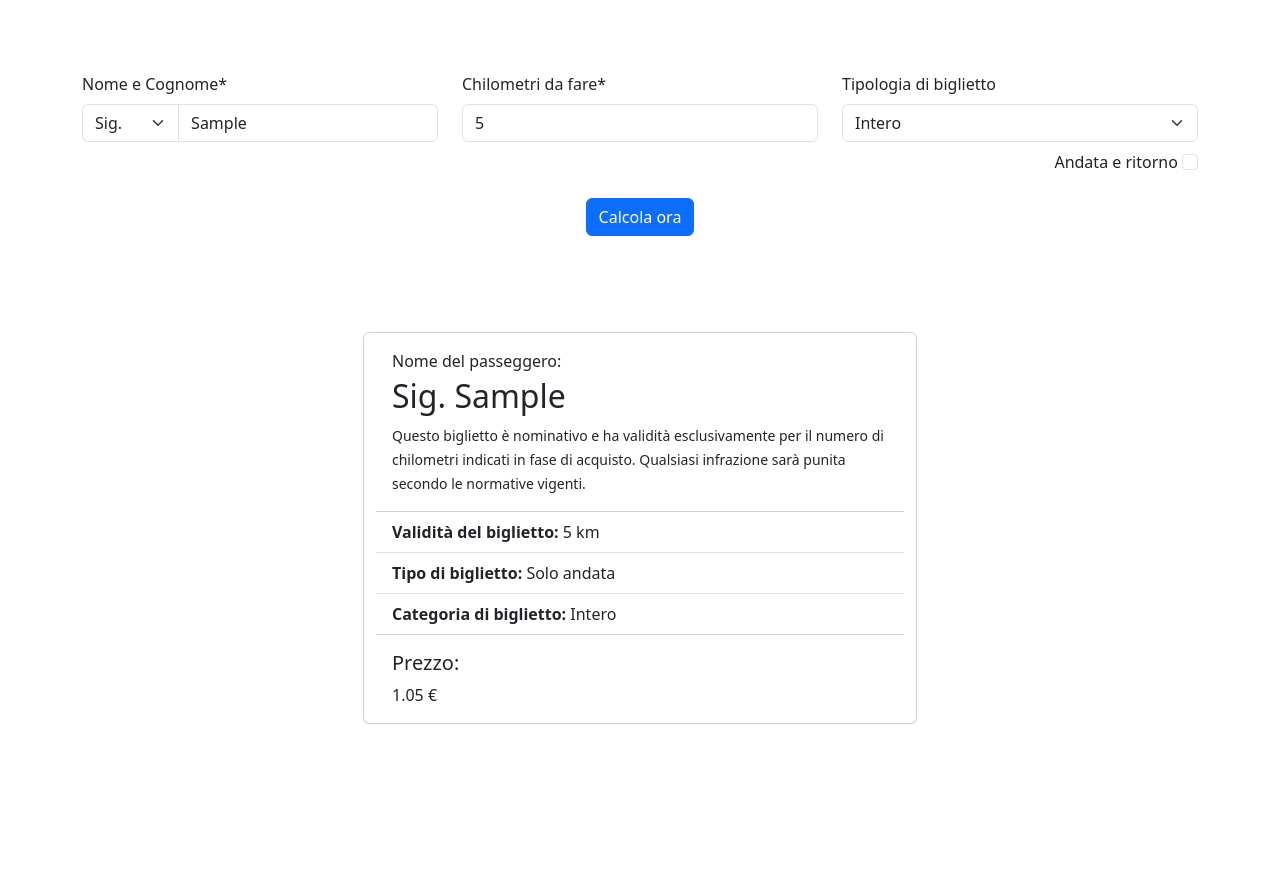
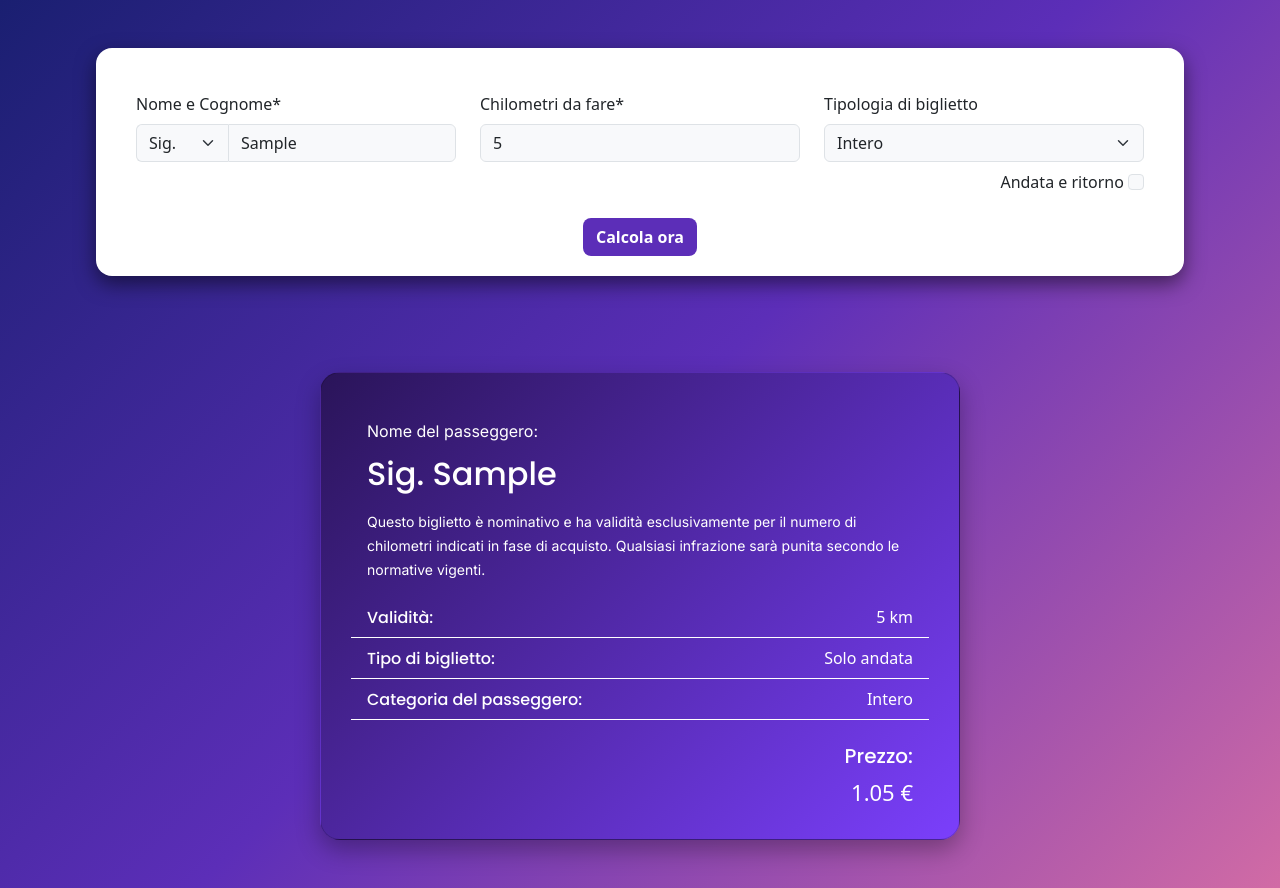
Before and after one commit to SimoL-003/js-biglietto-treno-form, a plain HTML site: page index.html in a window 1280 px wide. Both pictures are taken after typing "Sample", "5" into the empty fields and a click on the button "Calcola ora". Before the commit the page ends 800 px from the top, so only its background shows below. Drawn offline with nearby package versions, Linux system fonts and the light colour scheme.

Commit message:
style: improve UI styling

```diff
--- a/css/style.css
+++ b/css/style.css
@@ -1,10 +1,64 @@
+h1,
+h2,
+h3,
+h4,
+h5,
+h6 {
+    font-family: "Poppins", sans-serif;
+    ;
+}
+
+p {
+    font-family: "Inter", sans-serif;
+}
+
+main {
+    min-height: 100vh;
+    background: linear-gradient(135deg, #1a1f71, #5c2eb8, #d16ba5);
+}
+
+form {
+    background-color: #fff;
+    border-radius: 16px;
+    box-shadow: 0 8px 20px rgba(0, 0, 0, 0.5);
+    padding: 20px 20px !important;
+    max-width: 85%;
+}
+
+.card {
+    max-width: 85%;
+}
+
 .form .row {
     border: 1px solid blue;
     padding: 15px 30px;
     border-radius: 10px;
 }
 
+form input,
+form select {
+    background-color: #f8f9fb !important;
+    border: 1px solid #e0e0e0;
+}
+
+.form-control:focus,
+.form-select:focus,
+.form-check-input:focus {
+    box-shadow: none;
+}
+
+form input:focus,
+form select:focus,
+.form-check-input:checked {
+    border-color: #5c2eb8 !important;
+}
+
+.form-check-input:checked {
+    background-color: #5c2eb8 !important;
+}
+
 select.title {
+    min-width: 92px;
     width: 27%;
     border-bottom-right-radius: 0;
     border-top-right-radius: 0;
@@ -16,3 +70,46 @@ input.name {
     border-bottom-left-radius: 0;
     border-top-left-radius: 0;
 }
+
+form .button {
+    background-color: #5c2eb8;
+    color: #fff;
+    border-radius: 8px;
+    font-weight: 600;
+}
+
+form .button:hover {
+    background-color: #7a42d6;
+    color: #fff;
+}
+
+.card {
+    background: linear-gradient(135deg, #2a1459, #7b3ffc);
+    color: #fff;
+    border-radius: 20px;
+    box-shadow: 0 10px 25px rgba(0, 0, 0, 0.3);
+    padding: 30px 30px;
+}
+
+.card .list-group {
+    border: 0;
+}
+
+.card .list-group-item {
+    background-color: unset !important;
+    color: #fff;
+    border-bottom: 1px solid #fff !important;
+    display: flex;
+    justify-content: space-between;
+    align-items: center;
+}
+
+.card .price-text {
+    font-size: 22px;
+}
+
+@media screen and (min-width: 576px) {
+    form {
+        padding: 20px 40px !important;
+    }
+}
--- a/index.html
+++ b/index.html
@@ -5,21 +5,30 @@
     <meta charset="UTF-8">
     <meta name="viewport"
           content="width=device-width, initial-scale=1.0">
-    <link rel="stylesheet"
-          href="./css/style.css">
+
+    <link rel="preconnect"
+          href="https://fonts.googleapis.com">
+    <link rel="preconnect"
+          href="https://fonts.gstatic.com"
+          crossorigin>
+    <link href="https://fonts.googleapis.com/css2?family=Inter:ital,opsz,wght@0,14..32,100..900;1,14..32,100..900&family=Poppins:ital,wght@0,100;0,200;0,300;0,400;0,500;0,600;0,700;0,800;0,900;1,100;1,200;1,300;1,400;1,500;1,600;1,700;1,800;1,900&display=swap"
+          rel="stylesheet">
+
     <title>Calcola il prezzo del tuo biglietto</title>
     <link href="https://cdn.jsdelivr.net/npm/bootstrap@5.3.8/dist/css/bootstrap.min.css"
           rel="stylesheet"
           integrity="sha384-sRIl4kxILFvY47J16cr9ZwB07vP4J8+LH7qKQnuqkuIAvNWLzeN8tE5YBujZqJLB"
           crossorigin="anonymous">
+    <link rel="stylesheet"
+          href="./css/style.css">
 </head>
 
 <body>
-    <main>
-        <form class="container mt-5"
+    <main class="pt-5">
+        <form class="container-fluid"
               action="">
             <div class="row">
-                <div class="col-12 col-md-4 mt-4">
+                <div class="col-12 col-md-4 pt-4">
                     <label class="form-label"
                            for="name">Nome e Cognome*</label>
                     <div class="d-flex">
@@ -71,29 +80,39 @@
                     </div>
                 </div>
                 <div class="col-12 text-center mt-4">
-                    <button class="btn btn-primary"
+                    <button class="btn button"
                             type="submit"
                             id="send">Calcola ora
                     </button>
                 </div>
             </div>
         </form>
-        <section class="mt-5 pt-5">
-            <div class="container">
-                <div class="row d-flex justify-content-center px-3">
+        <section class="mt-5 pt-5 pb-5">
+            <div class="container-fluid">
+                <div class="row d-flex justify-content-center">
                     <div class="card col-12 col-md-6 d-none">
                         <div class="card-body">
                             <p class="mb-1">Nome del passeggero:</p>
-                            <h2 class="card-title name">Nome del passeggero</h2>
+                            <h2 class="card-title name py-2">Nome del passeggero</h2>
                             <p class="card-text"><small>Questo biglietto è nominativo e ha validità esclusivamente per il numero di chilometri indicati in fase di acquisto. Qualsiasi infrazione sarà punita secondo le normative vigenti.</small></p>
                         </div>
                         <ul class="list-group list-group-flush">
-                            <li class="list-group-item km"></li>
-                            <li class="list-group-item round-trip"></li>
-                            <li class="list-group-item discount"></li>
+                            <li class="list-group-item km">
+                                <h6 class="mb-0">Validità:</h6>
+                                <span class="km-text"></span>
+                            </li>
+                            <li class="list-group-item round-trip">
+                                <h6 class="mb-0">Tipo di biglietto:</h6>
+                                <span class="round-trip-text"></span>
+                            </li>
+                            <li class="list-group-item discount">
+                                <h6 class="mb-0">Categoria del passeggero:</h6>
+                                <span class="discount-text"></span>
+                            </li>
                         </ul>
-                        <div class="card-body price">
-
+                        <div class="card-body price text-end pt-4 pb-0">
+                            <h5>Prezzo:</h5>
+                            <span class="price-text"></span>
                         </div>
                     </div>
                 </div>
--- a/js/script.js
+++ b/js/script.js
@@ -11,10 +11,10 @@ const roundTripInput = document.getElementById("round-trip");
 
 const cardElem = document.querySelector(".card")
 const nameElem = document.querySelector(".card .name");
-const kmElem = document.querySelector(".card .km");
-const roundTripElem = document.querySelector(".card .round-trip");
-const discountElem = document.querySelector(".card .discount");
-const priceElem = document.querySelector(".card .price");
+const kmElem = document.querySelector(".card .km-text");
+const roundTripElem = document.querySelector(".card .round-trip-text");
+const discountElem = document.querySelector(".card .discount-text");
+const priceElem = document.querySelector(".card .price-text");
 
 // Variabili per il calcolo del biglietto
 
@@ -28,14 +28,14 @@ formElem.addEventListener("submit", function (event) {
     event.preventDefault();
 
     nameElem.textContent = titleInput.value + " " + nameInput.value;
-    kmElem.innerHTML = `<strong>Validità del biglietto:</strong> ${kmInput.value} km`;
+    kmElem.innerHTML = `${kmInput.value} km`;
     if (roundTripInput.checked) {
-        roundTripElem.innerHTML = `<strong>Tipo di biglietto:</strong> Andata e ritorno`;
+        roundTripElem.innerHTML = "Andata e ritorno";
     } else {
-        roundTripElem.innerHTML = `<strong>Tipo di biglietto:</strong> Solo andata`;
+        roundTripElem.innerHTML = "Solo andata";
     }
-    discountElem.innerHTML = `<strong>Categoria di biglietto:</strong> ${ticketInput.value}`;
-    priceElem.innerHTML = `<h5>Prezzo:</h5> ${calcFinalPrice().toFixed(2)} &euro;`
+    discountElem.innerHTML = ticketInput.value;
+    priceElem.innerHTML = `${calcFinalPrice().toFixed(2)} &euro;`
     cardElem.classList.remove("d-none");
 
     // formElem.reset();
```
